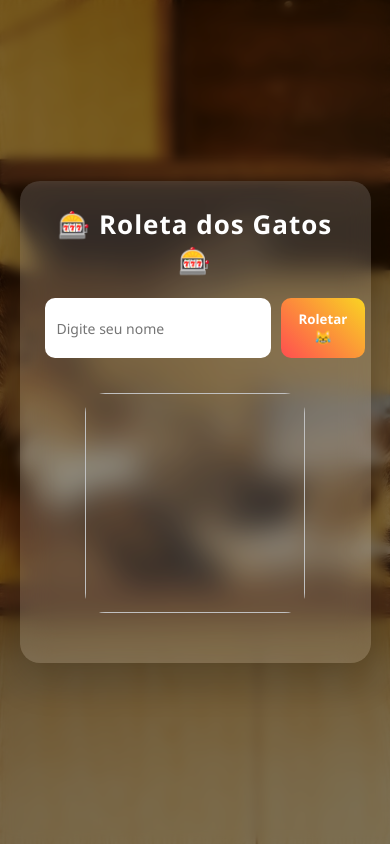
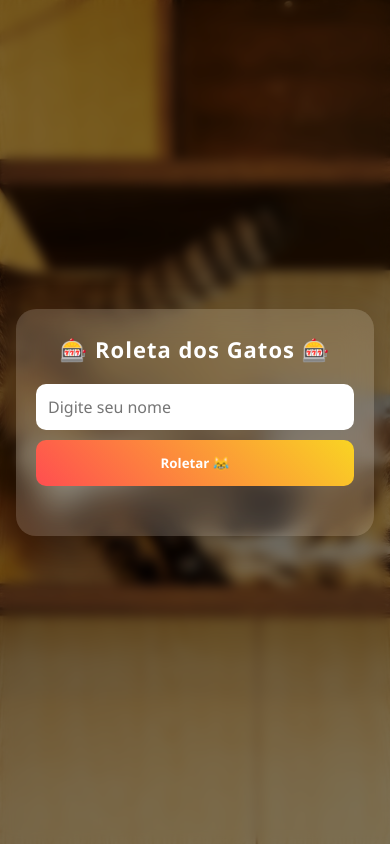
Before and after one commit to julio-aurelio/Que-gato-sou-eu, a Flask app: page / in a window 390 px wide. Run offline with Flask 3, Linux system fonts and the light colour scheme.

Commit message:
Adiciona README, ajusta layout para celular e remove venv do repositório

```diff
--- a/static/style.css
+++ b/static/style.css
@@ -6,7 +6,8 @@
 }
 
 body {
-    height: 100vh;
+    min-height: 100vh;
+    padding: 16px;
     display: flex;
     justify-content: center;
     align-items: center;
@@ -16,7 +17,7 @@ body {
 
 body::before {
     content: "";
-    position: absolute;
+    position: fixed;
     inset: 0;
     backdrop-filter: blur(6px);
     background: rgba(0,0,0,0.5);
@@ -29,7 +30,8 @@ body::before {
 
 /* CONTAINER */
 .container {
-    width: 420px;
+    width: 100%;
+    max-width: 420px;
     padding: 35px;
     border-radius: 20px;
     background: rgba(255, 255, 255, 0.15);
@@ -65,7 +67,7 @@ input {
     border-radius: 10px;
     border: none;
     outline: none;
-    font-size: 14px;
+    font-size: 16px; /* 16px evita o zoom automático do iPhone */
 }
 
 button {
@@ -86,12 +88,18 @@ button:hover {
 
 /* IMAGEM */
 #imagemRoleta {
-    width: 260px;
-    height: 260px;
+    width: 100%;
+    max-width: 260px;
+    aspect-ratio: 1;
     object-fit: cover;
     border-radius: 20px;
     margin-top: 10px;
     transition: transform 0.4s ease, box-shadow 0.4s ease;
+}
+
+/* esconde a imagem vazia antes do primeiro sorteio */
+#imagemRoleta:not([src]) {
+    display: none;
 }
 
 #imagemRoleta:hover {
@@ -126,12 +134,18 @@ button:hover {
 /* RESPONSIVO */
 @media (max-width: 480px) {
     .container {
-        width: 90%;
-        padding: 25px;
+        padding: 25px 20px;
     }
 
-    #imagemRoleta {
-        width: 220px;
-        height: 220px;
+    h1 {
+        font-size: 22px;
+    }
+
+    form {
+        flex-direction: column;
+    }
+
+    button {
+        padding: 14px;
     }
 }
--- a/templates/index.html
+++ b/templates/index.html
@@ -2,6 +2,7 @@
 <html lang="pt-br">
 <head>
     <meta charset="UTF-8">
+    <meta name="viewport" content="width=device-width, initial-scale=1.0">
     <title>Roleta dos Gatos 😼</title>
     <link rel="stylesheet" href="../static/style.css">
 </head>
@@ -17,7 +18,7 @@
         </form>
 
         <div class="roleta-area">
-            <img id="imagemRoleta">
+            <img id="imagemRoleta" alt="Gato sorteado">
             <h2 id="resultadoNome"></h2>
         </div>
 
```
Also changed, not shown: README.md (added), 1 other file.
